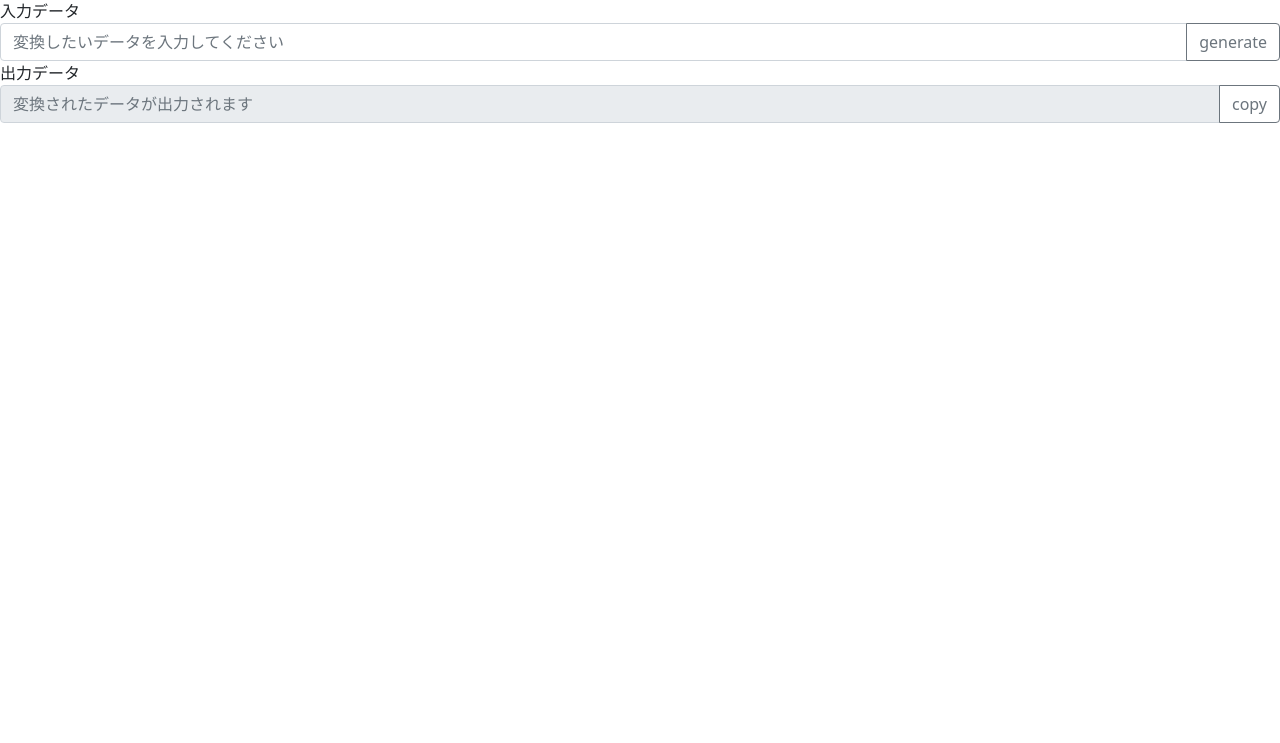
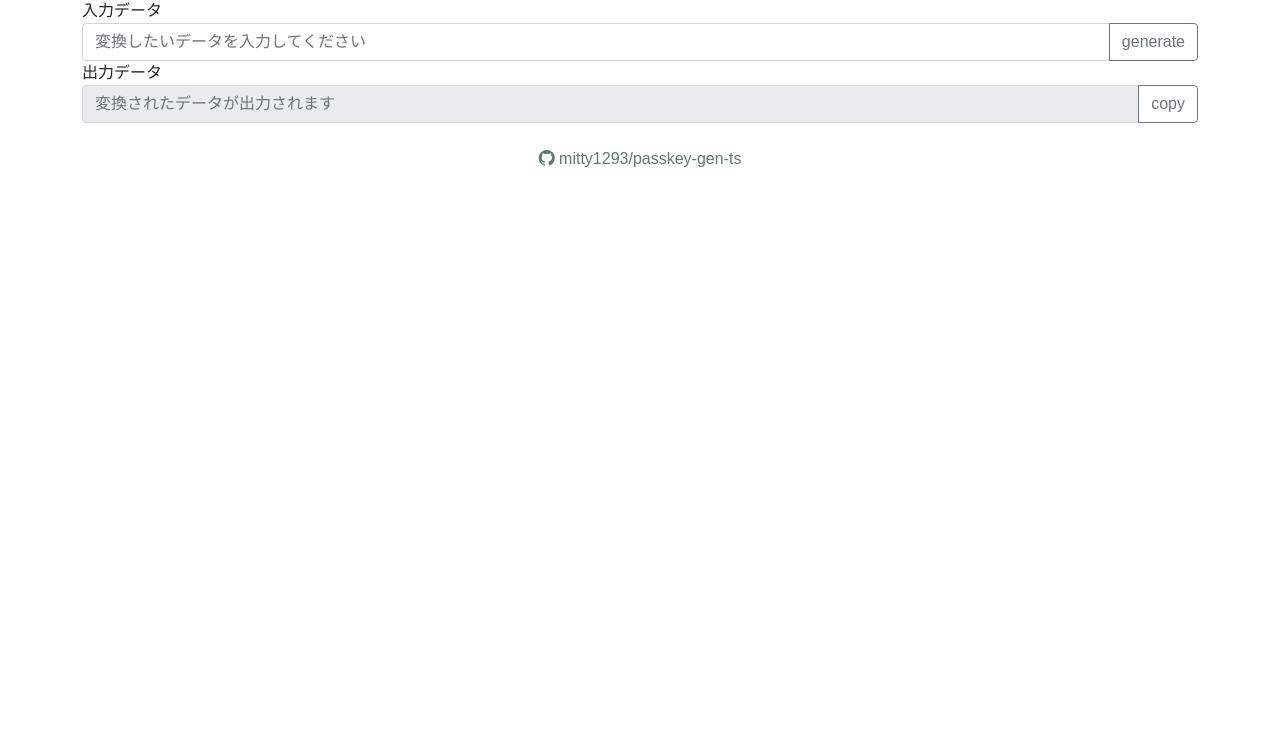
Before and after one commit to mitty1293/passkey-gen-ts, a website: page html/index.html in a window 1280 px wide. Shown: the part 57-800 px from the top of the page. Drawn offline with nearby package versions, Linux system fonts and the light colour scheme; files whose address does not match are found by name.

Commit message:
レスポンシブ対応

```diff
--- /dev/null
+++ b/html/base.css
@@ -0,0 +1,18 @@
+*, *:before, *:after{
+    box-sizing: border-box;
+}
+body {
+    font-family: "Raleway","Aria","Yu Gothic",sans-serif;
+}
+.github_link {
+    text-align: center;
+    margin-top: 1.5rem;
+}
+a {
+    color: #5c7a73;
+    text-decoration: none;
+}
+a:hover, a:focus {
+    color: #232e2b;
+    text-decoration: underline;
+}
--- a/html/index.html
+++ b/html/index.html
@@ -7,25 +7,42 @@
 
 		<!-- Bootstrap CSS -->
         <link href="https://cdn.jsdelivr.net/npm/bootstrap@5.0.0-beta1/dist/css/bootstrap.min.css" rel="stylesheet" integrity="sha384-giJF6kkoqNQ00vy+HMDP7azOuL0xtbfIcaT9wjKHr8RbDVddVHyTfAAsrekwKmP1" crossorigin="anonymous">
+        <!-- BootstrapIcons CSS -->
+        <link rel="stylesheet" href="https://cdn.jsdelivr.net/npm/bootstrap-icons@1.4.0/font/bootstrap-icons.css">
+        <!-- Optional CSS -->
+        <link rel="stylesheet" href="./base.css">
         <title>passkey-gen-ts</title>
     </head>
     <body>
         <!-- navbar -->
         <nav class="navbar navbar-dark bg-secondary">
-            <div class="container-fluid">
+            <div class="container">
                 <a class="navbar-brand" href="/">passkey-gen-ts</a>
             </div>
         </nav>
 		<!-- contents -->
+        <div class="container">
+            <div class="row">
                 <label for="input_data">入力データ</label>
                 <div class="input-group">
                     <input type="text" id="input_data" name="input_data" class="form-control" placeholder="変換したいデータを入力してください">
                     <button class="btn btn-outline-secondary" type="button" id="gen_btn">generate</button>
                 </div>
+            </div>
+            <div class="row">
                 <label for="output_data">出力データ</label>
                 <div class="input-group">
                     <input type="text" id="output_data" name="output_data" class="form-control" placeholder="変換されたデータが出力されます" readonly>
                     <button class="btn btn-outline-secondary" type="button" id="copy_btn">copy</button>
+                </div>
+            </div>
+            <div class="row">
+                <div class="github_link">
+                    <a href="https://github.com/mitty1293/passkey-gen-ts" target="_blank">
+                        <bi class="bi-github"> mitty1293/passkey-gen-ts</bi>
+                    </a>
+                </div>
+            </div>
         </div>
         <!-- custom JS -->
 		<script type="module" src="dist/main.js"></script>
```
Also changed, not shown: 1 other file. Lines whose indentation alone changed are shown as unchanged.
